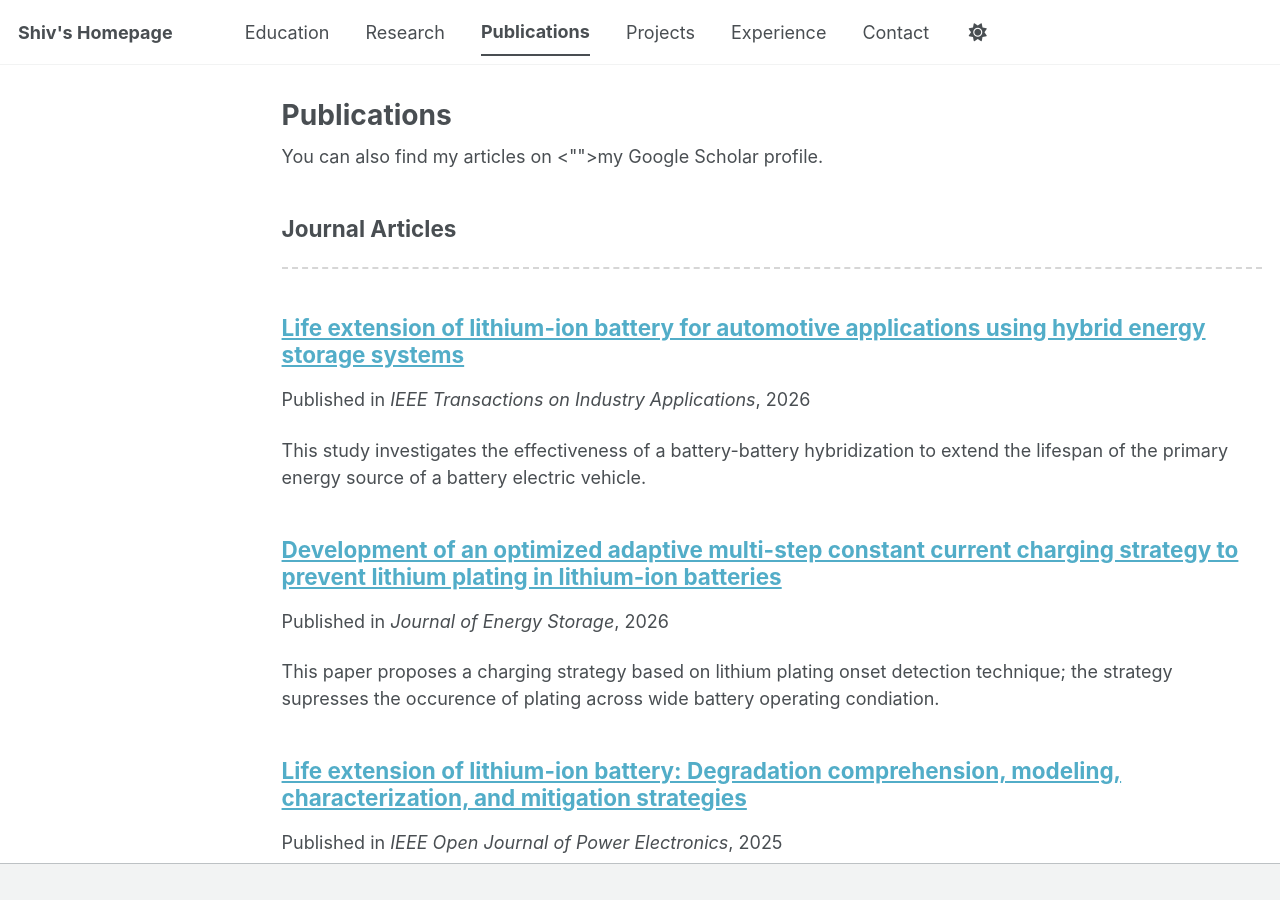
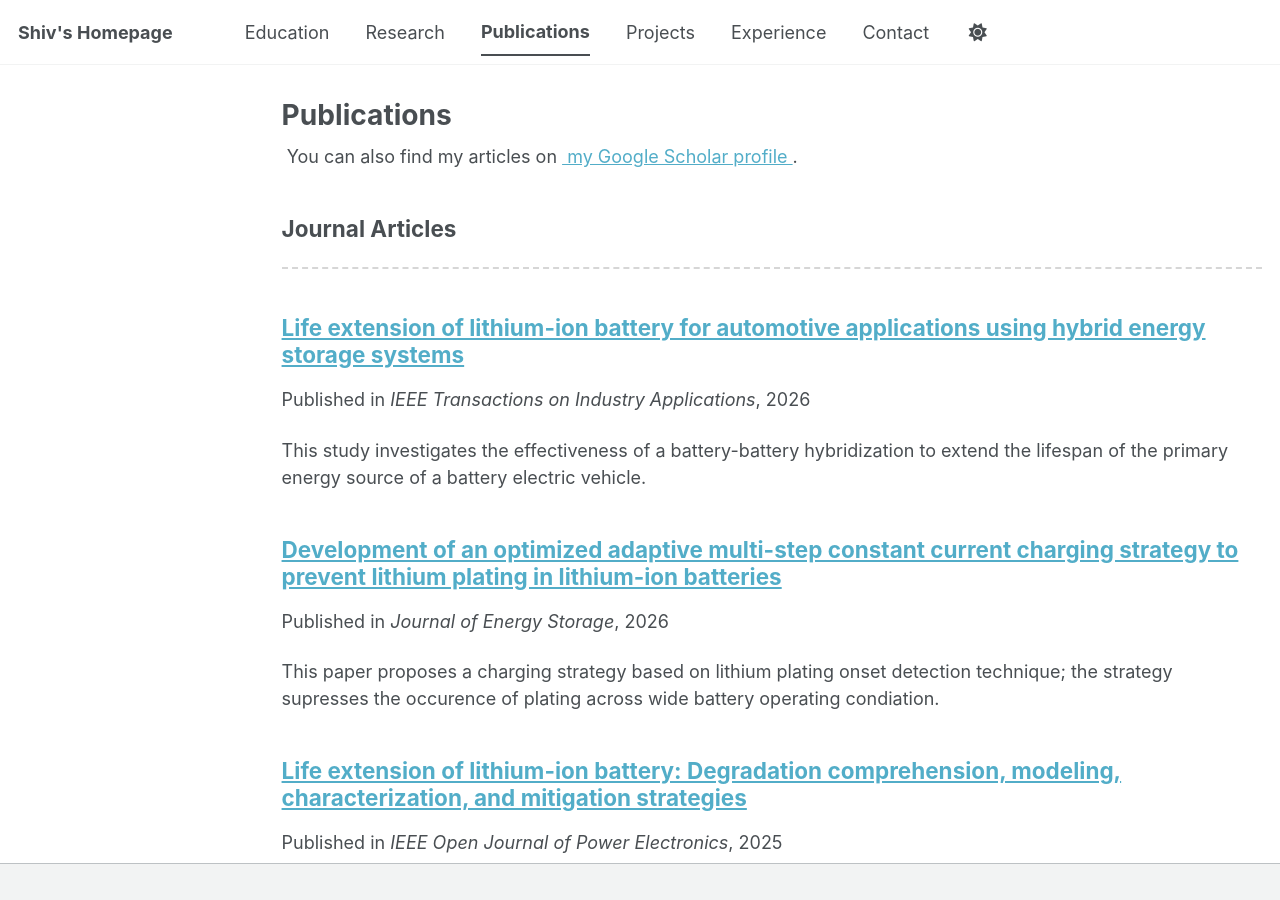
Before and after one commit to shivshankar-sinha/shivshankar-sinha.github.io, a Jekyll site: the page built from _pages/publications.html, in a window 1280 px wide and 900 px high. Built offline with Jekyll 4.4.1, drawn with Linux system fonts in a browser that asks for light colours; a script bundle is joined from its source files by our own code; library files that are not in the unit come from our copies.

Commit message:
Update publications.html

```diff
--- a/_pages/publications.html
+++ b/_pages/publications.html
@@ -6,7 +6,12 @@ author_profile: false
 ---
 
 {% if site.author.googlescholar %}
-  <div class="wordwrap">You can also find my articles on <"{{https://scholar.google.com/citations?user=sg3I2r8AAAAJ&hl=en&oi=ao}}">my Google Scholar profile</a>.</div>
+<div class="wordwrap">
+  You can also find my articles on
+  <a href="https://scholar.google.com/citations?user=sg3I2r8AAAAJ&hl=en&oi=ao" target="_blank">
+    my Google Scholar profile
+  </a>.
+</div>
 {% endif %}
 
 {% include base_path %}
```
